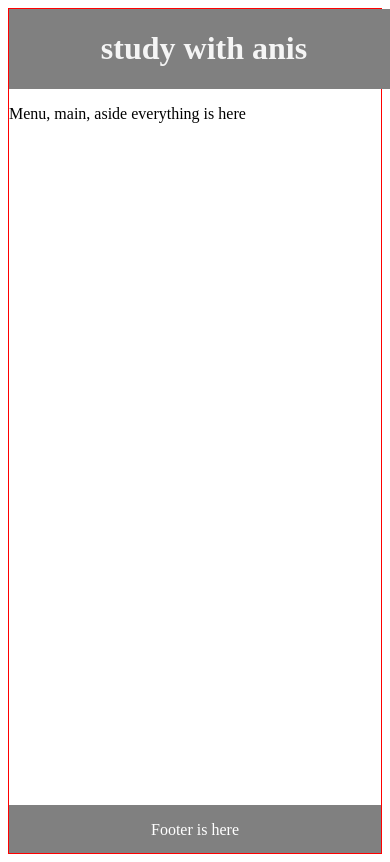
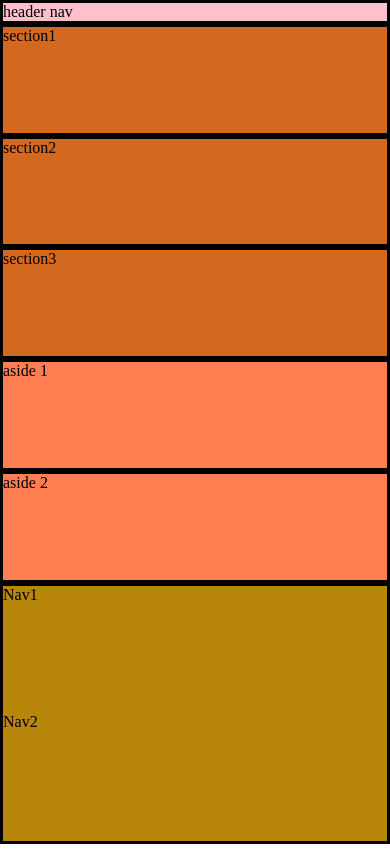
Before and after one commit to anisul-Islam/css3-tutorials-code, a plain HTML site: page css20_2.html in a window 390 px wide. Drawn offline with Linux system fonts and the light colour scheme.

Commit message:
grid layout and responsive grid

```diff
--- a/css20_2.html
+++ b/css20_2.html
@@ -3,56 +3,123 @@
 <head>
     <meta charset="UTF-8">
     <meta name="viewport" content="width=device-width, initial-scale=1.0">
-    <title>fixed header and footer setting</title>
+    <title>Document</title>
 
     <style>
-        .container{
-            min-height: 100vh;
-            border: 1px solid red;
-            position: relative;
+
+        *{
+            margin: 0;
+            padding: 0;
+            box-sizing: border-box;
         }
 
-        .header{
-            position: fixed;
-            width: 100%;
-            background-color: gray;
-            color: whitesmoke;
-            text-align: center;
+        body{
+            height: 100vh;
+
+            display: grid;
+            grid-template-rows: min-content auto min-content;
+            grid-template-areas:
+            'h'
+            'm'
+            'm'
+            'm'
+            'f'
+            ;
         }
 
-        .content-wrap{
-            position: absolute;
-            padding-top: 5rem;
-            padding-bottom: 3rem;
+        header{
+            grid-area: h;
+            background: pink;
+            width: 100%;
+            border: solid;
+        }
+        main{
+            background-color: chocolate;
+            grid-area: m;
+            width: 100%;
+            height: 100%;
+        }
+        article{
+            display: grid;
+            grid-template-areas:
+            's1 a1'
+            's2 a2'
+            's3 .'
+            ;
+            height: 100%;
+        }
+        section{
+            border: solid;
+        }
+        aside{
+            background-color: coral;
+            border: solid;
+        }
+        footer{
+            grid-area: f;
+            width: 100%;
+            display: grid;
+            grid-template-areas: 'n1 n2';
+            border: solid;
+            background-color: darkgoldenrod;
         }
 
-        .footer{
-            height: 3rem;
-            width: 100%;
-            background-color: gray;
-            position: absolute;
-            bottom: 0;
-            color: white;
-            text-align: center;
+        #sec1{grid-area: s1;}
+        #sec2{grid-area: s2;}
+        #sec3{grid-area: s3;}
+        #aside1{grid-area: a1;}
+        #aside2{grid-area: a2;}
+        #nav1{grid-area: n1;}
+        #nav2{grid-area: n2;}
+
+        @media screen and (max-width: 600px){
+
+            article{
+
+                grid-template-areas:
+                's1'
+                's2'
+                's3'
+                'a1'
+                'a2'
+                ;
+
+            }
+
+            footer{
+
+                grid-template-areas:
+                'n1'
+                'n2';
+
+            }
 
         }
-
 
     </style>
 </head>
 <body>
-    <div class="container">
-        <div class="header">
-            <h1>study with anis</h1>
-        </div>
 
-       <div class="content-wrap">
-           <p>Menu, main, aside everything is here</p>
-       </div>
+    <header>
+        <nav>header nav</nav>
+    </header>
 
-       <div class="footer">
-          <p>Footer is here</p>
-       </div>
-    </div>
+    <main>
+        <article>
+            <section id="sec1">section1</section>
+            <section id="sec2">section2</section>
+            <section id="sec3">section3</section>
+
+            <aside id="aside1"> aside 1</aside>
+            <aside id="aside2"> aside 2</aside>
+        </article>
+    </main>
+
+    <footer>
+        <nav id="nav1">Nav1</nav>
+        <nav id="nav2">Nav2</nav>
+    </footer>
+
+
 </body>
 </html>
```
